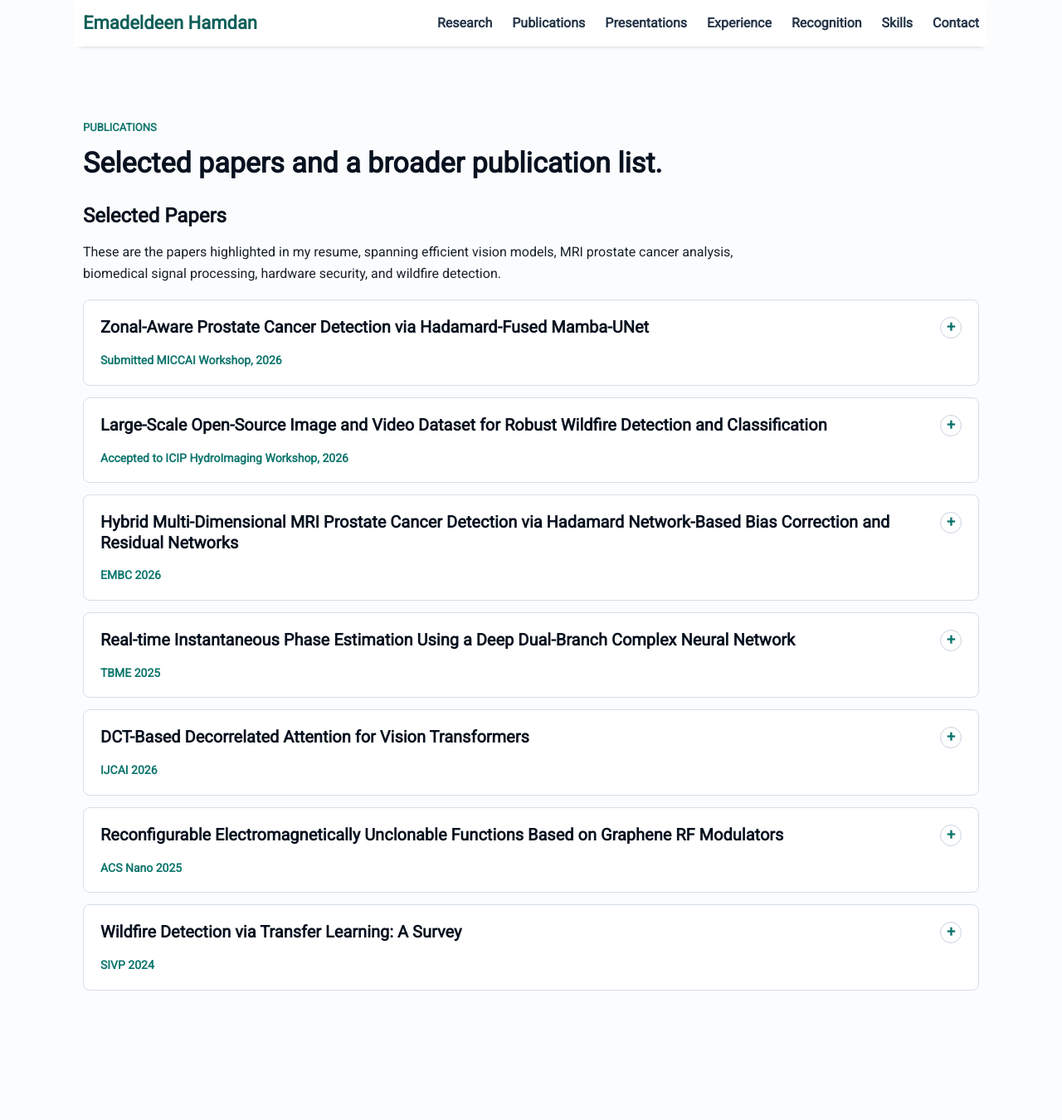
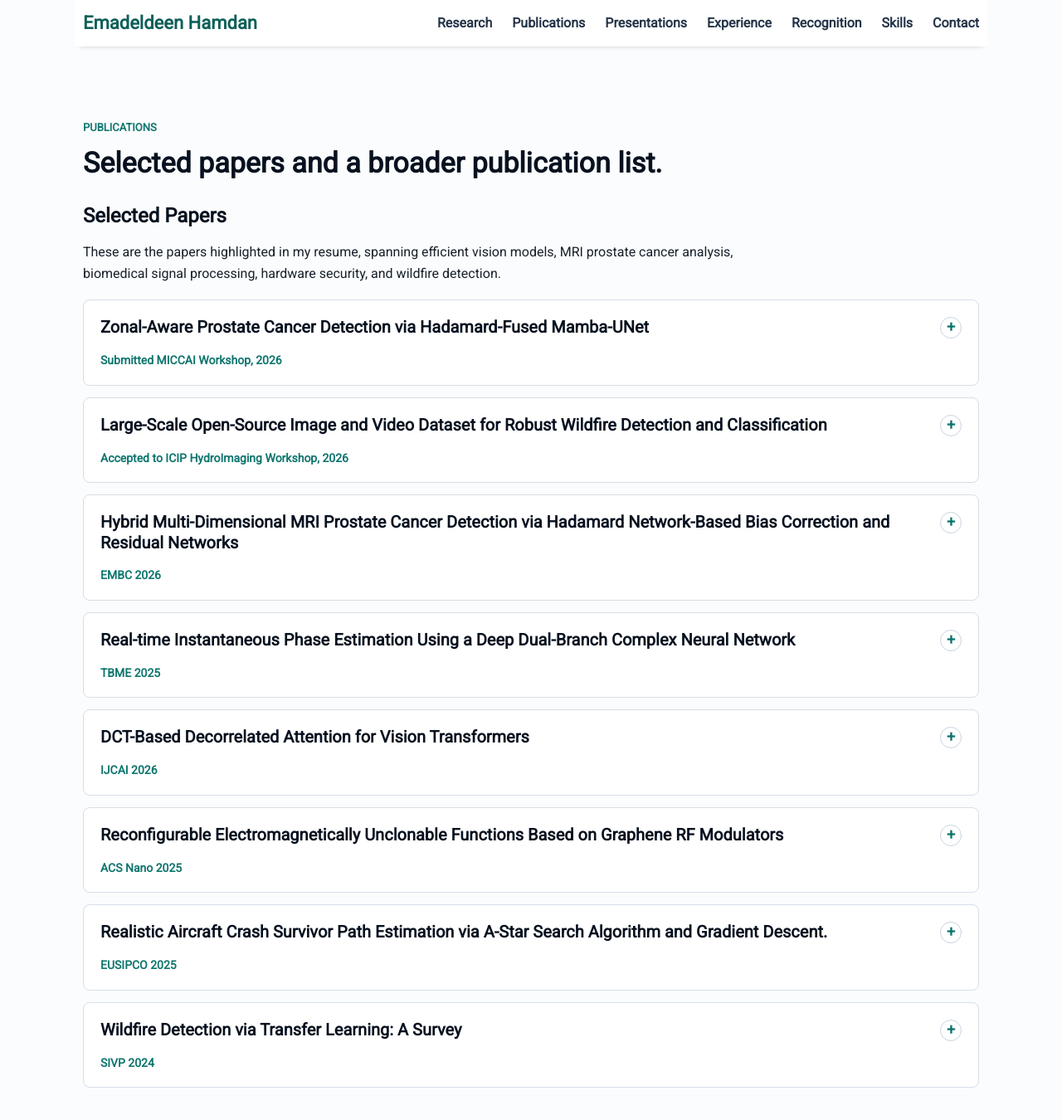
Before and after one commit to Emadeldeen-Hamdan/Emadeldeen-Hamdan.github.io, a Jekyll site: the page built from publications.html, in a window 1280 px wide and 1375 px high. Shown: the top 1350 px of the window at 83% size. Built offline with Jekyll 4.4.1, drawn with Linux system fonts in a browser that asks for light colours; nearby versions of some CDN libraries.

Commit message:
Paper update

```diff
--- a/publications.html
+++ b/publications.html
@@ -69,6 +69,14 @@ permalink: /publications/
       </details>
       <details class="paper-card">
         <summary>
+          <span>Realistic Aircraft Crash Survivor Path Estimation via A-Star Search Algorithm and Gradient Descent.</span>
+          <small>EUSIPCO 2025</small>
+        </summary>
+        <p>Developed an efficient framework to analyze the movements of aircraft crash survivors using circuit theory to model connectivity in heterogeneous landscapes using A-Star Search Algorithm.</p>
+        <a class="paper-link" href="https://eusipco2025.org/wp-content/uploads/pdfs/0001747.pdf">Paper</a>
+      </details>
+      <details class="paper-card">
+        <summary>
           <span>Wildfire Detection via Transfer Learning: A Survey</span>
           <small>SIVP 2024</small>
         </summary>
```
Also changed, not shown: 1 other file.
